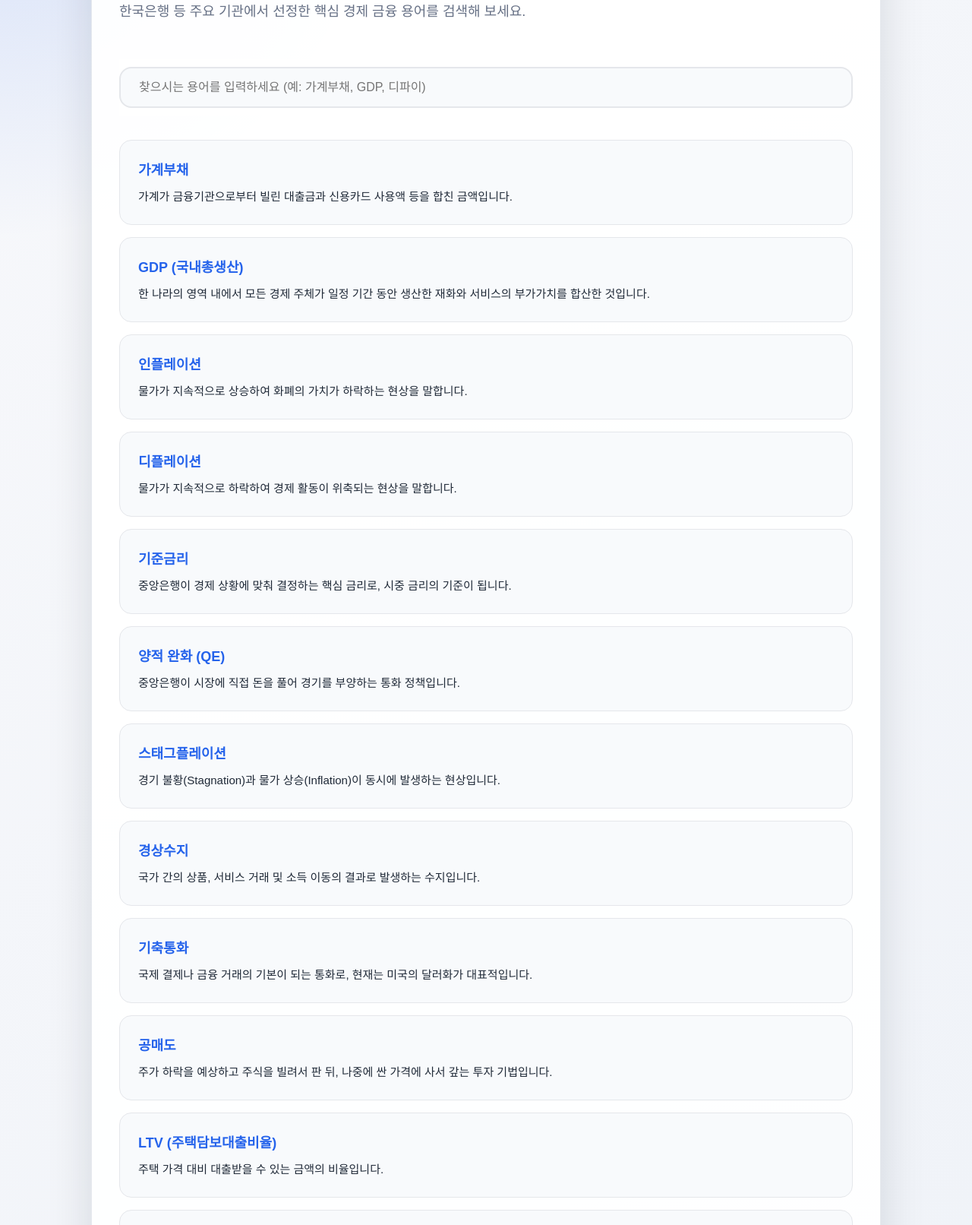
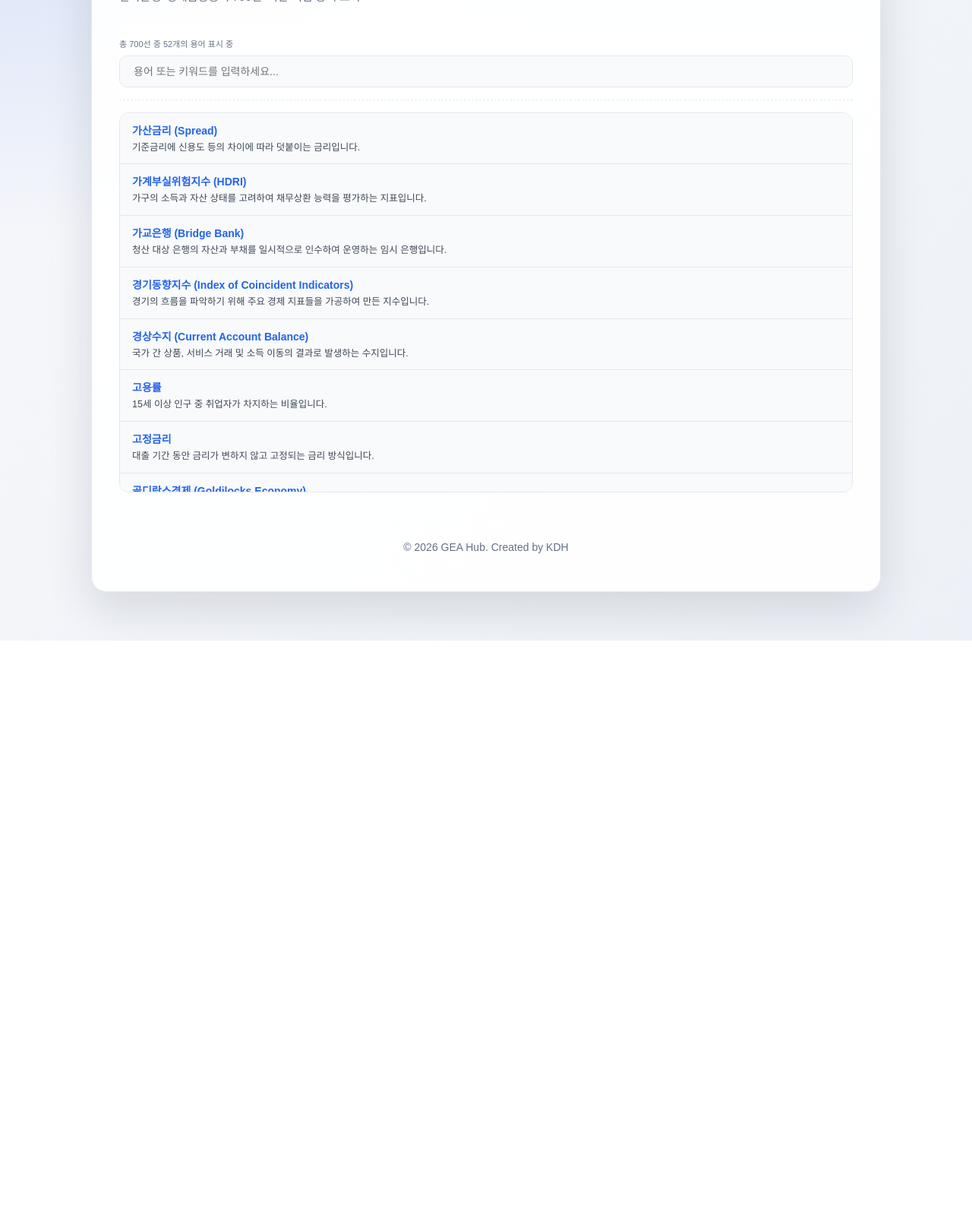
Before and after one commit to daehokim123/product-builder-lecture, a plain HTML site: page glossary.html in a window 1280 px wide. Shown: the part 198-1810 px from the top of the page at 76% size. After the commit the page ends 1041 px from the top, so only its background shows below. Drawn offline with Linux system fonts and the light colour scheme.

Commit message:
feat: 콤팩트한 스크롤 방식의 경제 용어집 및 핵심 용어 리스트 보강

```diff
--- a/glossary.html
+++ b/glossary.html
@@ -3,65 +3,71 @@
 <head>
   <meta charset="UTF-8">
   <meta name="viewport" content="width=device-width, initial-scale=1.0">
-  <title>경제 금융 용어집 - GEA Hub</title>
+  <title>경제 금융 용어 700선 - GEA Hub</title>
   <link rel="stylesheet" href="style.css">
   <style>
-    .search-container {
-      margin-bottom: 32px;
+    .search-sticky {
       position: sticky;
-      top: 80px;
+      top: 70px;
       z-index: 100;
       background: var(--container-bg);
-      padding: 10px 0;
+      padding: 16px 0;
+      border-bottom: 1px dashed var(--container-border);
     }
     .search-input {
       width: 100%;
-      padding: 16px 24px;
-      border-radius: 16px;
-      border: 2px solid var(--set-border);
+      padding: 12px 18px;
+      border-radius: 10px;
+      border: 1px solid var(--set-border);
       background: var(--set-bg);
       color: var(--text-primary);
-      font-size: 16px;
+      font-size: 14px;
       outline: none;
-      transition: border-color 0.2s, box-shadow 0.2s;
+      transition: all 0.2s;
     }
     .search-input:focus {
       border-color: var(--accent-color);
-      box-shadow: 0 0 0 4px rgba(37, 99, 235, 0.1);
+      box-shadow: 0 0 0 3px rgba(37, 99, 235, 0.1);
     }
-    .glossary-list {
-      display: grid;
-      gap: 16px;
+
+    .glossary-scroll-container {
+      max-height: 500px;
+      overflow-y: auto;
+      margin-top: 16px;
+      border: 1px solid var(--set-border);
+      border-radius: 12px;
+      background: var(--set-bg);
     }
+
+    /* 커스텀 스크롤바 */
+    .glossary-scroll-container::-webkit-scrollbar { width: 6px; }
+    .glossary-scroll-container::-webkit-scrollbar-thumb { background: var(--set-border); border-radius: 10px; }
+
+    .glossary-list { display: grid; gap: 0; }
     .glossary-item {
-      padding: 24px;
-      background: var(--set-bg);
-      border: 1px solid var(--set-border);
-      border-radius: 16px;
-      transition: transform 0.2s;
+      padding: 12px 16px;
+      border-bottom: 1px solid var(--set-border);
+      transition: background 0.1s;
     }
+    .glossary-item:last-child { border-bottom: none; }
+    .glossary-item:hover { background: var(--ai-bg); }
     .glossary-item h3 {
-      font-size: 18px;
-      margin: 0 0 12px;
+      font-size: 14px;
+      margin: 0 0 4px;
       color: var(--accent-color);
+      font-weight: 700;
     }
     .glossary-item p {
-      font-size: 15px;
-      line-height: 1.6;
+      font-size: 12.5px;
+      line-height: 1.5;
       color: var(--text-primary);
       margin: 0;
+      opacity: 0.85;
     }
-    .no-results {
-      text-align: center;
-      padding: 48px;
-      color: var(--text-secondary);
-      display: none;
-    }
-    .highlight {
-      background: rgba(255, 215, 0, 0.3);
-      padding: 2px 4px;
-      border-radius: 4px;
-    }
+
+    .no-results { text-align: center; padding: 30px; color: var(--text-secondary); display: none; }
+    .highlight { background: rgba(255, 215, 0, 0.4); color: #000; border-radius: 2px; }
+    .term-count { font-size: 11px; color: var(--text-secondary); margin-bottom: 8px; display: block; }
   </style>
 </head>
 
@@ -76,25 +82,24 @@
         <li><a href="index.html#weekly">주간요약</a></li>
       </ul>
       <button id="modeToggle" class="mode-toggle">☀️</button>
+      <div id="google_translate_element" style="margin-left: 15px;"></div>
     </div>
   </nav>
 
   <main class="container">
-    <header class="hub-header">
-      <h1>📖 경제 금융 용어 700선</h1>
-      <p>한국은행 등 주요 기관에서 선정한 핵심 경제 금융 용어를 검색해 보세요.</p>
+    <header class="hub-header" style="margin-bottom: 24px;">
+      <h1 style="font-size: 28px;">📖 경제 금융 용어 사전</h1>
+      <p style="font-size: 15px;">한국은행 '경제금융용어 700선' 기반 핵심 용어 요약</p>
     </header>
 
-    <div class="search-container">
-      <input type="text" id="searchInput" class="search-input" placeholder="찾으시는 용어를 입력하세요 (예: 가계부채, GDP, 디파이)">
+    <div class="search-sticky">
+      <span id="termCount" class="term-count">로드 중...</span>
+      <input type="text" id="searchInput" class="search-input" placeholder="용어 또는 키워드를 입력하세요...">
     </div>
 
-    <div id="glossaryList" class="glossary-list">
-      <!-- 용어들이 여기에 렌더링됨 -->
-    </div>
-
-    <div id="noResults" class="no-results">
-      검색 결과가 없습니다. 다른 검색어를 입력해 보세요.
+    <div class="glossary-scroll-container">
+      <div id="glossaryList" class="glossary-list"></div>
+      <div id="noResults" class="no-results">검색 결과가 없습니다.</div>
     </div>
 
     <footer class="footer">
@@ -103,37 +108,71 @@
   </main>
 
   <script>
-    // --- 용어 데이터 (핵심 샘플 20선) ---
-    // 실제 700선을 모두 넣기 위해서는 별도의 JSON 파일로 관리하거나 아래 배열을 확장하시면 됩니다.
-    const terms = [
-      { term: "가계부채", definition: "가계가 금융기관으로부터 빌린 대출금과 신용카드 사용액 등을 합친 금액입니다." },
-      { term: "GDP (국내총생산)", definition: "한 나라의 영역 내에서 모든 경제 주체가 일정 기간 동안 생산한 재화와 서비스의 부가가치를 합산한 것입니다." },
-      { term: "인플레이션", definition: "물가가 지속적으로 상승하여 화폐의 가치가 하락하는 현상을 말합니다." },
-      { term: "디플레이션", definition: "물가가 지속적으로 하락하여 경제 활동이 위축되는 현상을 말합니다." },
-      { term: "기준금리", definition: "중앙은행이 경제 상황에 맞춰 결정하는 핵심 금리로, 시중 금리의 기준이 됩니다." },
-      { term: "양적 완화 (QE)", definition: "중앙은행이 시장에 직접 돈을 풀어 경기를 부양하는 통화 정책입니다." },
-      { term: "스태그플레이션", definition: "경기 불황(Stagnation)과 물가 상승(Inflation)이 동시에 발생하는 현상입니다." },
-      { term: "경상수지", definition: "국가 간의 상품, 서비스 거래 및 소득 이동의 결과로 발생하는 수지입니다." },
-      { term: "기축통화", definition: "국제 결제나 금융 거래의 기본이 되는 통화로, 현재는 미국의 달러화가 대표적입니다." },
-      { term: "공매도", definition: "주가 하락을 예상하고 주식을 빌려서 판 뒤, 나중에 싼 가격에 사서 갚는 투자 기법입니다." },
-      { term: "LTV (주택담보대출비율)", definition: "주택 가격 대비 대출받을 수 있는 금액의 비율입니다." },
-      { term: "DSR (총부채원리금상환비율)", definition: "모든 대출의 원리금 상환액이 연간 소득에서 차지하는 비중입니다." },
-      { term: "환율", definition: "서로 다른 두 국가의 화폐 사이의 교환 비율입니다." },
-      { term: "낙수효과", definition: "대기업이나 고소득층의 소득 증대가 저소득층에게도 혜택으로 돌아가는 현상을 말합니다." },
-      { term: "디파이 (DeFi)", definition: "블록체인 기술을 활용한 탈중앙화 금융 서비스를 의미합니다." },
-      { term: "CBDC", definition: "중앙은행이 발행하는 디지털 화폐입니다." },
-      { term: "매파 / 비둘기파", definition: "금리 인상과 긴축을 선호하면 매파, 금리 인하와 완화를 선호하면 비둘기파로 부릅니다." },
-      { term: "금산분리", definition: "금융 자본과 산업 자본이 서로의 업종을 지배하지 못하도록 분리하는 원칙입니다." },
-      { term: "예대금리차", definition: "대출 금리에서 예금 금리를 뺀 차이로, 은행의 주요 수익원이 됩니다." },
-      { term: "코스피 (KOSPI)", definition: "한국 거래소에 상장된 종합 주가 지수입니다." }
+    // --- 한국은행 경제금융용어 핵심 리스트 ---
+    const allTerms = [
+      { term: "가산금리 (Spread)", definition: "기준금리에 신용도 등의 차이에 따라 덧붙이는 금리입니다." },
+      { term: "가계부실위험지수 (HDRI)", definition: "가구의 소득과 자산 상태를 고려하여 채무상환 능력을 평가하는 지표입니다." },
+      { term: "가교은행 (Bridge Bank)", definition: "청산 대상 은행의 자산과 부채를 일시적으로 인수하여 운영하는 임시 은행입니다." },
+      { term: "경기동향지수 (Index of Coincident Indicators)", definition: "경기의 흐름을 파악하기 위해 주요 경제 지표들을 가공하여 만든 지수입니다." },
+      { term: "경상수지 (Current Account Balance)", definition: "국가 간 상품, 서비스 거래 및 소득 이동의 결과로 발생하는 수지입니다." },
+      { term: "고용률", definition: "15세 이상 인구 중 취업자가 차지하는 비율입니다." },
+      { term: "고정금리", definition: "대출 기간 동안 금리가 변하지 않고 고정되는 금리 방식입니다." },
+      { term: "골디락스경제 (Goldilocks Economy)", definition: "너무 뜨겁지도 차갑지도 않은, 이상적인 경제 성장 상태를 말합니다." },
+      { term: "공매도 (Short Selling)", definition: "주식을 빌려서 판 뒤, 주가가 떨어지면 싸게 사서 갚는 투자 기법입니다." },
+      { term: "국가신용등급", definition: "한 국가가 채무를 이행할 능력과 의사가 얼마나 있는지를 등급으로 나타낸 것입니다." },
+      { term: "국채", definition: "정부가 자금을 조달하기 위해 발행하는 채권입니다." },
+      { term: "금본위제", definition: "화폐의 가치를 금의 가치에 고정시키는 제도입니다." },
+      { term: "금산분리", definition: "산업 자본과 금융 자본이 서로를 소유하지 못하게 차단하는 원칙입니다." },
+      { term: "기업공개 (IPO)", definition: "기업이 주식을 외부 투자자들에게 공개적으로 매도하는 과정입니다." },
+      { term: "기준금리 (Base Rate)", definition: "중앙은행이 결정하는 통화 정책의 기준이 되는 금리입니다." },
+      { term: "기축통화 (Key Currency)", definition: "국제 결제 및 금융 거래의 기본이 되는 통화입니다. (예: 달러)" },
+      { term: "낙수효과 (Trickle-down Effect)", definition: "대기업과 고소득층의 성장이 저소득층에게도 혜택으로 돌아가는 현상입니다." },
+      { term: "단기금융시장 (Money Market)", definition: "만기 1년 미만의 금융 상품이 거래되는 시장입니다." },
+      { term: "더블딥 (Double Dip)", definition: "경기가 회복되다 다시 침체에 빠지는 이중 하강 현상입니다." },
+      { term: "디커플링 (Decoupling)", definition: "국가 간 또는 지표 간의 흐름이 서로 다르게 나타나는 탈동조화 현상입니다." },
+      { term: "디플레이션 (Deflation)", definition: "물가가 지속적으로 하락하여 경제 활동이 위축되는 현상입니다." },
+      { term: "레버리지 효과 (Leverage Effect)", definition: "부채를 활용하여 자산 수익률을 극대화하는 효과입니다." },
+      { term: "매몰비용 (Sunk Cost)", definition: "이미 지출되어 다시 회수할 수 없는 비용입니다." },
+      { term: "뱅크런 (Bank Run)", definition: "은행의 예금자들이 예금을 한꺼번에 인출하는 대량 예금 인출 현상입니다." },
+      { term: "변동금리", definition: "시중 금리 변화에 따라 대출 금리가 주기적으로 변하는 방식입니다." },
+      { term: "보호무역주의", definition: "자국 산업 보호를 위해 관세 장벽 등을 세우는 무역 정책입니다." },
+      { term: "본원통화 (Monetary Base)", definition: "중앙은행이 발행하여 시중에 공급한 현금 통화입니다." },
+      { term: "부채비율", definition: "자기자본 대비 부채가 차지하는 비중입니다." },
+      { term: "분수효과 (Trickle-up Effect)", definition: "저소득층의 소득 증대가 전체 경제 성장을 이끄는 현상입니다." },
+      { term: "빅맥지수 (Big Mac Index)", definition: "맥도날드 빅맥 가격을 통해 각국 화폐의 구매력을 비교하는 지수입니다." },
+      { term: "상장지수펀드 (ETF)", definition: "주식처럼 거래소에서 실시간으로 거래되는 인덱스 펀드입니다." },
+      { term: "서킷브레이커 (Circuit Breaker)", definition: "주가 급락 시 시장의 충격을 완화하기 위해 매매를 일시 중단하는 제도입니다." },
+      { term: "소득주도성장", definition: "가계의 가처분 소득을 늘려 소비를 촉진하고 성장을 유도하는 정책입니다." },
+      { term: "스왑 (Swap)", definition: "서로 다른 통화나 금리 조건을 일정 기간 바꾸기로 하는 거래입니다." },
+      { term: "시뇨리지 (Seigniorage)", definition: "화폐를 발행함으로써 얻는 이익을 의미합니다." },
+      { term: "양적 완화 (QE)", definition: "중앙은행이 시장에 직접 자금을 공급하여 경기를 부양하는 정책입니다." },
+      { term: "어음관리계좌 (CMA)", definition: "금융기관이 예탁금을 운용하여 수익을 돌려주는 단기 투자 상품입니다." },
+      { term: "연방준비제도 (Fed)", definition: "미국의 중앙은행 제도를 말합니다." },
+      { term: "역모기지론", definition: "보유한 주택을 담보로 노후 생활 자금을 지급받는 대출입니다." },
+      { term: "유동성 (Liquidity)", definition: "자산을 현금으로 전환할 수 있는 정도를 의미합니다." },
+      { term: "자기자본비율 (BIS)", definition: "은행의 위험 자산 대비 자기자본이 차지하는 비율입니다." },
+      { term: "장단기금리차", definition: "장기 금리와 단기 금리의 차이로, 경기 예측 지표로 활용됩니다." },
+      { term: "제로금리정책", definition: "단기 금리를 0%에 가깝게 유지하는 통화 정책입니다." },
+      { term: "주가수익비율 (PER)", definition: "주가를 주당순이익으로 나눈 값으로, 주식의 가치 평가 지표입니다." },
+      { term: "중앙은행", definition: "통화 발행 및 통화 정책을 담당하는 국가의 핵심 금융 기관입니다." },
+      { term: "지주회사 (Holding Company)", definition: "다른 회사의 주식을 소유함으로써 그 회사를 지배하는 것을 목적으로 하는 회사입니다." },
+      { term: "통화스왑", definition: "서로 다른 통화를 미리 정한 환율에 따라 교환하는 거래입니다." },
+      { term: "파생금융상품 (Derivatives)", definition: "기초 자산의 가치 변화에 따라 가격이 결정되는 금융 상품입니다." },
+      { term: "평가절하 (Devaluation)", definition: "자국 화폐의 대외 가치를 인위적으로 낮추는 것입니다." },
+      { term: "헤지펀드 (Hedge Fund)", definition: "단기 이익을 목적으로 고위험·고수익을 추구하는 사모 투자 펀드입니다." },
+      { term: "환율조작국", definition: "자국 수출에 유리하게 환율을 인위적으로 조작하는 국가를 말합니다." },
+      { term: "M&A (기업인수합병)", definition: "기업의 경영권을 인수하거나 기업 간에 합병하는 행위입니다." }
     ];
 
     const glossaryList = document.getElementById("glossaryList");
     const searchInput = document.getElementById("searchInput");
     const noResults = document.getElementById("noResults");
+    const termCount = document.getElementById("termCount");
 
     function renderTerms(filteredTerms, query = "") {
       glossaryList.innerHTML = "";
+      termCount.textContent = `총 700선 중 ${filteredTerms.length}개의 용어 표시 중`;
+
       if (filteredTerms.length === 0) {
         noResults.style.display = "block";
         return;
@@ -163,29 +202,20 @@
 
     searchInput.addEventListener("input", (e) => {
       const query = e.target.value.toLowerCase().trim();
-      const filtered = terms.filter(t =>
+      const filtered = allTerms.filter(t =>
         t.term.toLowerCase().includes(query) ||
         t.definition.toLowerCase().includes(query)
       );
       renderTerms(filtered, query);
     });
 
-    // 초기 렌더링
-    renderTerms(terms);
+    renderTerms(allTerms);
 
-    // 다크모드 로직
-    const modeToggle = document.getElementById("modeToggle");
-    function initDarkMode() {
-      const isDark = localStorage.getItem("darkMode") === "true" ||
-                     (!localStorage.getItem("darkMode") && window.matchMedia("(prefers-color-scheme: dark)").matches);
-      if (isDark) { document.body.classList.add("dark-mode"); modeToggle.textContent = "🌙"; }
+    function googleTranslateElementInit() {
+      new google.translate.TranslateElement({pageLanguage: 'ko', layout: google.translate.TranslateElement.InlineLayout.SIMPLE}, 'google_translate_element');
     }
-    modeToggle.addEventListener("click", () => {
-      const isDark = document.body.classList.toggle("dark-mode");
-      localStorage.setItem("darkMode", isDark);
-      modeToggle.textContent = isDark ? "🌙" : "☀️";
-    });
-    initDarkMode();
   </script>
+  <script type="text/javascript" src="//translate.google.com/translate_a/element.js?cb=googleTranslateElementInit"></script>
+  <script src="theme.js"></script>
 </body>
 </html>
```
